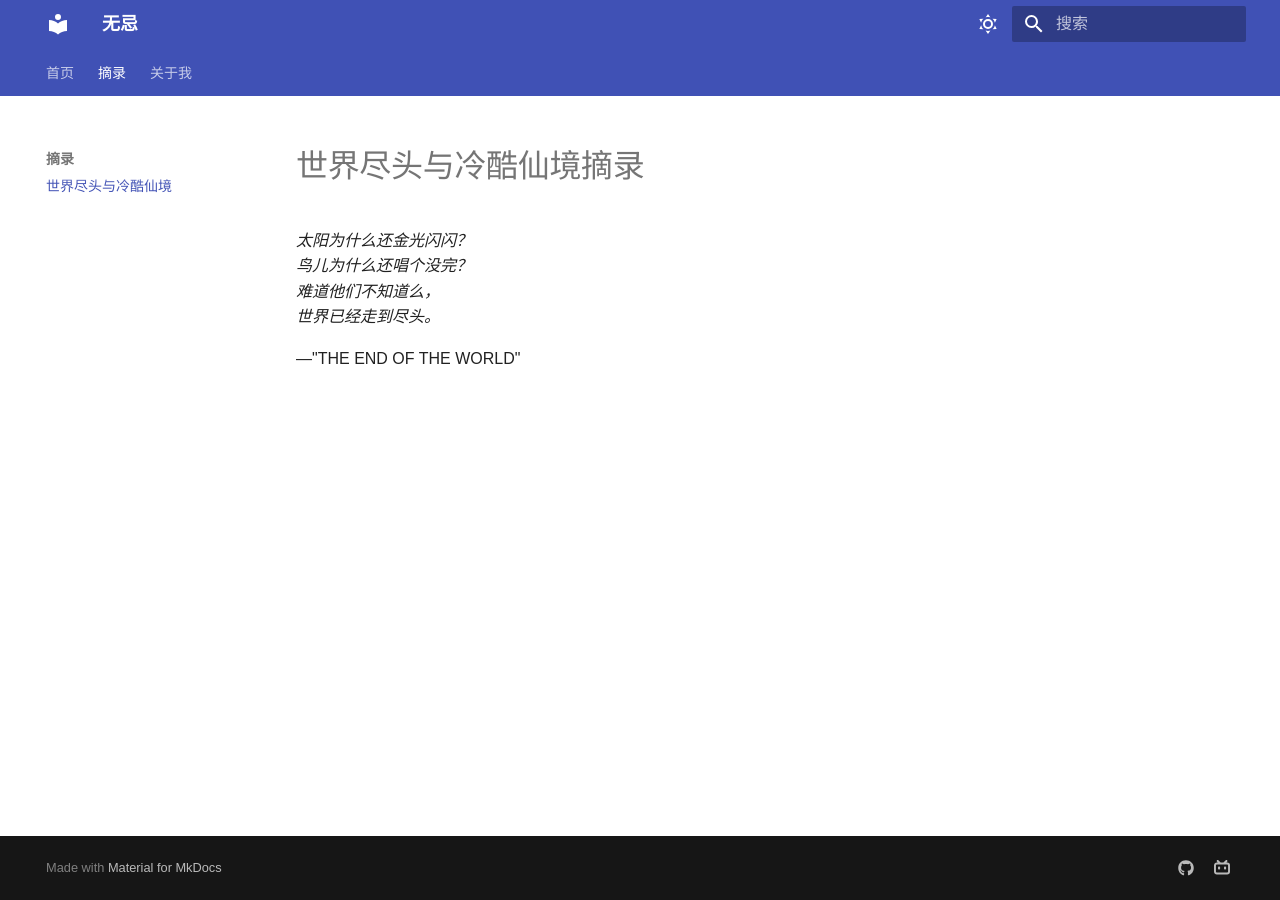
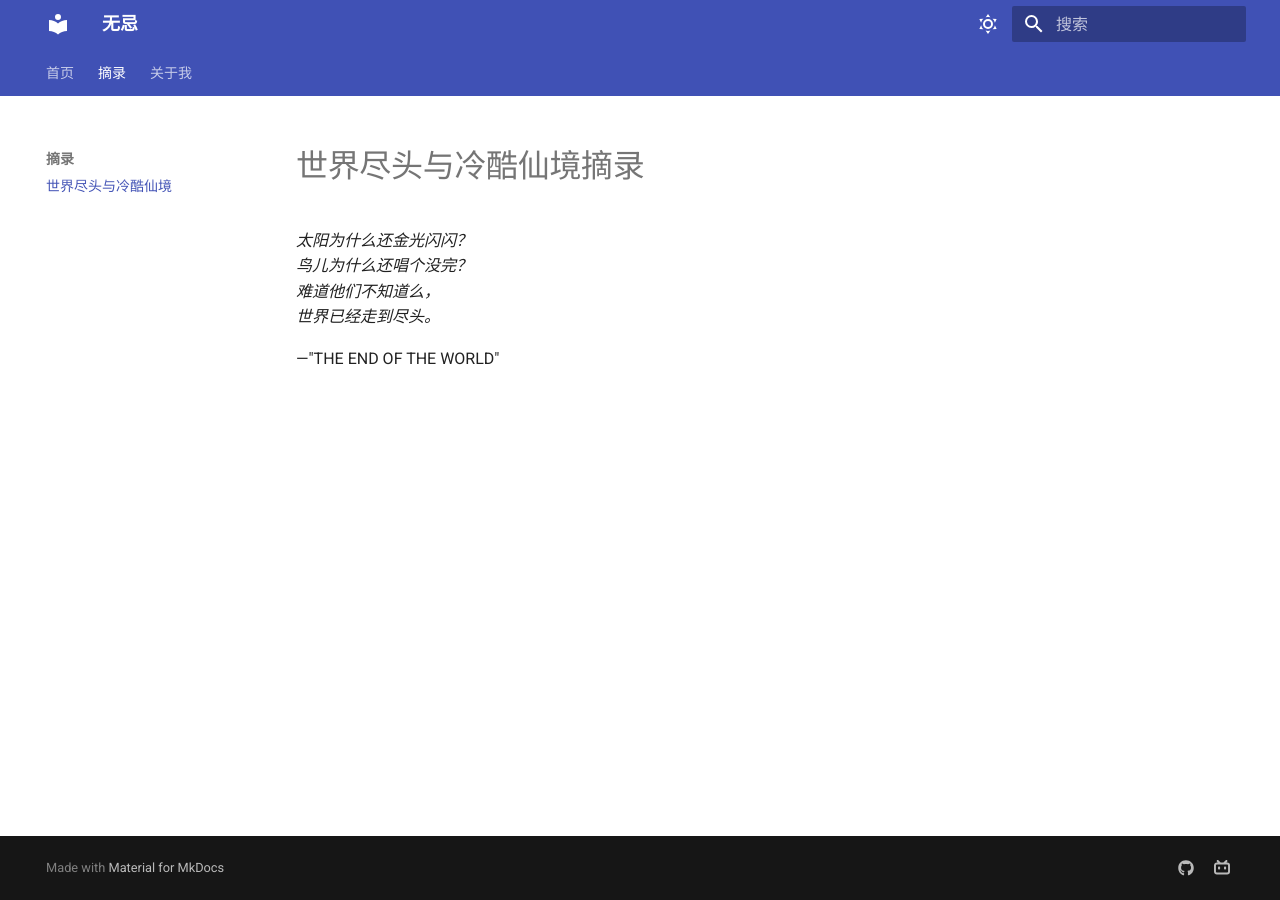
Before and after one commit to Hujiko02/Hujiko02.github.io, an MkDocs documentation site: the page built from docs/extract/End of the World and Hard-Boiled Wonderland.md, in a window 1280 px wide. Built offline with MkDocs 1.6.1 and Material for MkDocs 9.7.7, drawn with Linux system fonts in a browser that asks for light colours; some web fonts are replaced.

Commit message:
Auto update 周三 2026/06/24 10:39:19.17

```diff
--- a/docs/stylesheets/extra.css
+++ /dev/null
@@ -1,43 +0,0 @@
-/* 导入霞鹜文楷字体 (LXGW WenKai) */
-@font-face {
-    font-family: 'LXGW WenKai';
-    font-style: normal;
-    font-weight: 400;
-    src: url('https://cdn.jsdelivr.net/npm/lxgw-wenkai-webfont@1.1.0/lxgwwenkai-regular.woff2') format('woff2'),
-         url('https://cdn.jsdelivr.net/npm/lxgw-wenkai-webfont@1.1.0/lxgwwenkai-regular.woff') format('woff');
-    font-display: swap;
-}
-
-@font-face {
-    font-family: 'LXGW WenKai';
-    font-style: normal;
-    font-weight: 700;
-    src: url('https://cdn.jsdelivr.net/npm/lxgw-wenkai-webfont@1.1.0/lxgwwenkai-bold.woff2') format('woff2'),
-         url('https://cdn.jsdelivr.net/npm/lxgw-wenkai-webfont@1.1.0/lxgwwenkai-bold.woff') format('woff');
-    font-display: swap;
-}
-
-@font-face {
-    font-family: 'LXGW WenKai';
-    font-style: normal;
-    font-weight: 300;
-    src: url('https://cdn.jsdelivr.net/npm/lxgw-wenkai-webfont@1.1.0/lxgwwenkai-light.woff2') format('woff2'),
-         url('https://cdn.jsdelivr.net/npm/lxgw-wenkai-webfont@1.1.0/lxgwwenkai-light.woff') format('woff');
-    font-display: swap;
-}
-
-/* 全局应用字体 */
-body, input, .md-nav, .md-tabs, .md-typeset {
-    font-family: 'LXGW WenKai', 'Noto Sans SC', 'Microsoft YaHei', 'PingFang SC', sans-serif;
-}
-
-/* 标题也可以使用同款，但可以略调粗 */
-h1, h2, h3, h4, h5, h6 {
-    font-family: 'LXGW WenKai', 'Noto Sans SC', 'Microsoft YaHei', sans-serif;
-    font-weight: 600; /* 稍粗一点 */
-}
-
-/* 代码块建议保留等宽字体，避免文楷影响代码可读性 */
-code, pre, kbd {
-    font-family: 'SF Mono', 'Fira Code', 'Consolas', monospace;
-}
--- a/mkdocs.yml
+++ b/mkdocs.yml
@@ -48,6 +48,3 @@
 # 扩展功能
 plugins:
   - search # 启用搜索插件（Material主题自带）
-
-extra_css:
-  - stylesheets/extra.css
```
Also changed, not shown: site/sitemap.xml, 1 other file.
